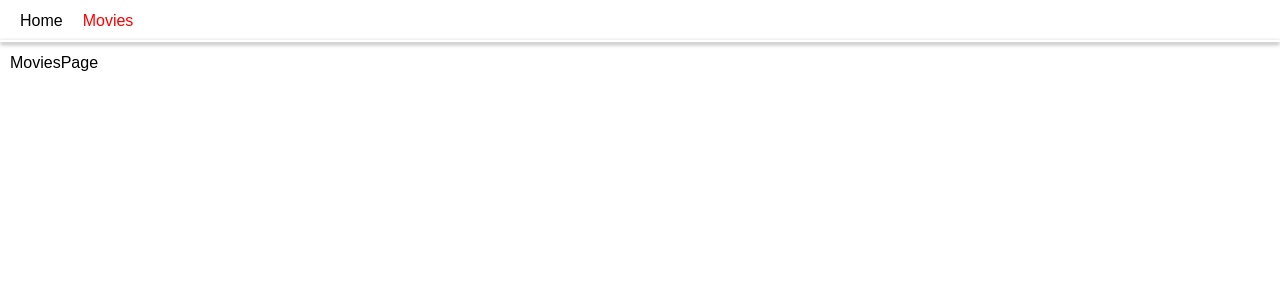
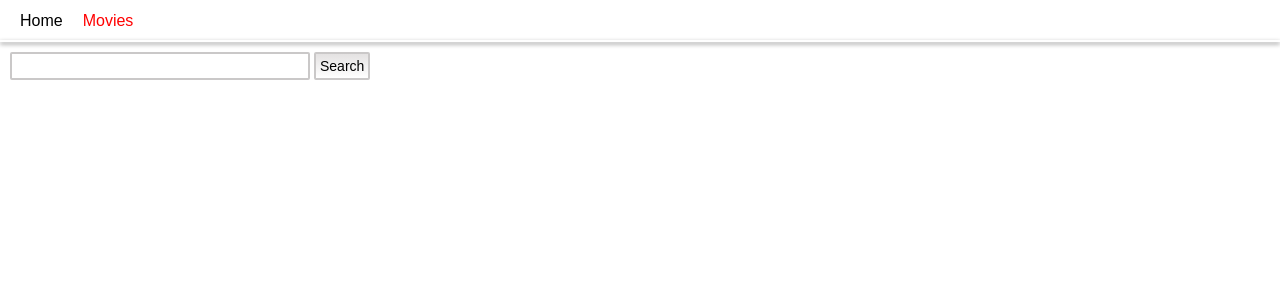
Before and after one commit to LanaMykh/goit-react-hw-05, a React (Vite) app: page /movies in a window 1280 px wide. Shown: the top 300 px of the page. Built offline with nearby package versions, Linux system fonts and the light colour scheme.

Commit message:
trending

```diff
--- a/src/components/MovieList/MovieList.jsx
+++ b/src/components/MovieList/MovieList.jsx
@@ -0,0 +1,22 @@
+import { Link, useLocation } from 'react-router-dom';
+import styles from './MovieList.module.css';
+
+const MovieList = ({ movies }) => {
+  const location = useLocation();
+
+  return (
+    <ul className={styles.list}>
+      {movies.map(movie => {
+        return (
+          <li key={movie.id}>
+            <Link to={`/movies/${movie.id}`} state={location}>
+              {movie.title}
+            </Link>
+          </li>
+        );
+      })}
+    </ul>
+  );
+};
+
+export default MovieList;
--- a/src/components/MovieList/MovieList.module.css
+++ b/src/components/MovieList/MovieList.module.css
@@ -0,0 +1,15 @@
+.list {
+    list-style-type: disc;
+    padding-left: 20px;
+    margin: 5px 0;
+}
+
+.list a {
+    text-decoration: underline;
+    color: #3427c5;
+}
+
+.list a:hover {
+    color: #551a8b;
+    /* Змінює колір посилання при наведенні */
+}
--- /dev/null
+++ b/src/components/SearchMovieForm/SearchMovieForm.jsx
@@ -0,0 +1,38 @@
+import styles from './SearchMovieForm.module.css';
+// import toast, { Toaster } from 'react-hot-toast';
+
+const SearchMovieForm = ({ onSearch }) => {
+  const handleSubmit = evt => {
+    evt.preventDefault();
+    const searchValue = evt.target.elements.searchValue.value.trim();
+
+    // if (!searchValue) {
+    //   toast.error('Enter a search term!');
+    //   return;
+    // }
+
+    onSearch(searchValue);
+    evt.target.reset();
+  };
+
+  return (
+    // <header className={styles.header}>
+    <form onSubmit={handleSubmit} className={styles.form}>
+      <input
+        type="text"
+        autoComplete="off"
+        autoFocus
+        name="searchValue"
+        //   placeholder="Search images and photos"
+        className={styles.input}
+      />
+      <button type="submit" className={styles.btn}>
+        Search
+      </button>
+    </form>
+    // {/* <Toaster position="top-right" /> */}
+    // </header>
+  );
+};
+
+export default SearchMovieForm;
--- /dev/null
+++ b/src/components/SearchMovieForm/SearchMovieForm.module.css
@@ -0,0 +1,31 @@
+.form {
+    display: flex;
+    gap: 4px;
+    align-items: stretch;
+}
+
+.input {
+    width: 300px;
+    border: 2px solid rgb(202, 200, 200);
+    border-radius: 2px;
+    padding: 0 4px;
+    transition: border-color 250ms linear;
+    outline: none;
+}
+
+.input:hover {
+    border-color: rgb(36, 157, 179);
+}
+
+.btn {
+    background: linear-gradient(to bottom, #e4e2e2, #ffffff);
+    border: 2px solid rgb(202, 200, 200);
+    border-radius: 2px;
+    transition: backround 250ms linear;
+    padding: 4px;
+    font-size: 14px;
+}
+
+.btn:hover {
+    background: linear-gradient(to bottom, rgba(0, 0, 0, 0.8), rgba(255, 255, 255, 0.8));
+}
--- /dev/null
+++ b/src/movies-api.js
@@ -0,0 +1,34 @@
+import axios from "axios";
+
+axios.defaults.baseURL = "https://api.themoviedb.org/3";
+
+const axiosOptions = {
+  headers: {
+        Authorization: 'Bearer eyJhbGciOiJIUzI1NiJ9.eyJhdWQiOiJmMWE0ZDMxODdjNTlkOWU0MmJlY2EzYTk4ZGQzODU0YiIsIm5iZiI6MTczMTU2MzQ2My4wNzMyODUsInN1YiI6IjY3MzRjZTQ0Njc4ZDM4NTZhNzZiNmMxZSIsInNjb3BlcyI6WyJhcGlfcmVhZCJdLCJ2ZXJzaW9uIjoxfQ.gShhaYysGz5Qr8yWyn5Zkb2k9cvwfHmjK7PDoIbPgP8'
+    }
+}
+
+export const getTrendingMovies = async ()=> {
+  const { data } = await axios.get('/trending/movie/day', axiosOptions);
+    return data;
+}
+
+export const getMovieById = async (id)=>{
+  const { data } = await axios.get(`/movie/${id}`, axiosOptions);
+  return data;
+}
+
+export const getMovieCast = async(id)=> {
+  const { data } = await axios.get(`/movie/${id}/credits`, axiosOptions);
+  return data;
+}
+
+export const getMovieReviews = async(id)=> {
+  const { data } = await axios.get(`/movie/${id}/reviews`, axiosOptions);
+  return data;
+}
+
+export const searchMovies = async (searchMovie)=> {
+  const { data } = await axios.get(`/search/movie?query=${searchMovie}`,axiosOptions);
+  return data;
+}
--- a/src/pages/HomePage.jsx
+++ b/src/pages/HomePage.jsx
@@ -1,5 +1,36 @@
+import { useEffect, useState } from 'react';
+import { getTrendingMovies } from '../movies-api';
+import MovieList from '../components/MovieList/MovieList';
+
 const HomePage = () => {
-  return <div>HomePage</div>;
+  const [movies, setMovies] = useState([]);
+  const [isLoading, setIsLoading] = useState(false);
+  const [error, setError] = useState(null);
+
+  useEffect(() => {
+    const fetchMovies = async () => {
+      try {
+        setIsLoading(true);
+        const { results } = await getTrendingMovies();
+        setMovies(results);
+      } catch (error) {
+        setError(error.message);
+      } finally {
+        setIsLoading(false);
+      }
+    };
+    fetchMovies();
+  }, []);
+
+  return (
+    <div>
+      <h1>Trending today</h1>
+      {error && <p>{error}</p>}
+      {isLoading && <p>Wait a few moments. Loading...</p>}
+
+      <MovieList movies={movies} />
+    </div>
+  );
 };
 
 export default HomePage;
--- a/src/pages/MoviesPage.jsx
+++ b/src/pages/MoviesPage.jsx
@@ -1,5 +1,11 @@
+import SearchMovieForm from '../components/SearchMovieForm/SearchMovieForm';
+
 const MoviesPage = () => {
-  return <div>MoviesPage</div>;
+  return (
+    <div>
+      <SearchMovieForm />
+    </div>
+  );
 };
 
 export default MoviesPage;
```
Also changed, not shown: src/image-api.js (deleted, +0 -19 lines).
